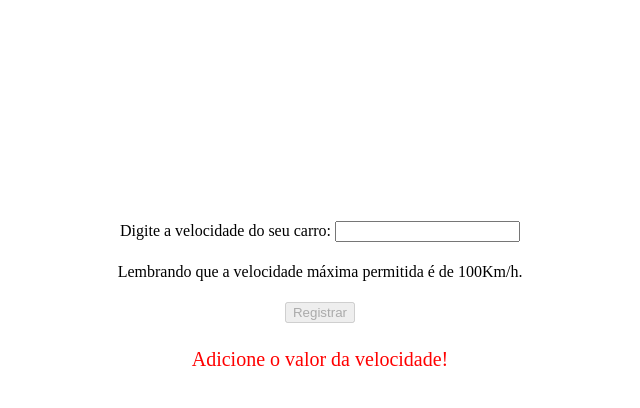
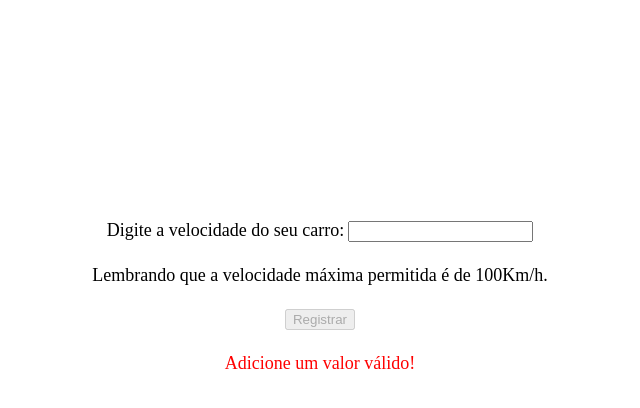
Before and after one commit to LucasDevRJ/multado, a plain HTML site: page index.html in a window 1280 px wide. Both pictures are taken after a click on the button "Registrar". Shown: the whole page, without its empty margins (320-960 px from the left). Drawn offline with Linux system fonts and the light colour scheme.

Commit message:
Melhorando as condições

```diff
--- a/css/styles.css
+++ b/css/styles.css
@@ -7,3 +7,15 @@ main {
     justify-content: center;
     gap: 5px 0;
 }
+
+label, p {
+    font-size: 18px;
+}
+
+.valor-invalido {
+    color: #FF0000;
+}
+
+.sem-multa {
+    color: #00BFFF;
+}
--- a/js/app.js
+++ b/js/app.js
@@ -5,10 +5,9 @@ let img = document.createElement("img");
 
 function verificaVelocidade() {
     var velocidade = document.getElementById("velocidade").value;
-    if (velocidade === "") {
-        var paragrafoConteudo = document.createTextNode("Adicione o valor da velocidade!");
-        p.style.color = "red";
-        p.style.fontSize = "20px";
+    if (velocidade === "" || velocidade < 0) {
+        var paragrafoConteudo = document.createTextNode("Adicione um valor válido!");
+        p.classList.add("valor-invalido");
         img.src = "";
     } else {
         if (velocidade > 107.00) {
@@ -17,7 +16,7 @@ function verificaVelocidade() {
         } else {
             var paragrafoConteudo = document.createTextNode("Velocidade está dentro do limite, parabéns!");
             img.src = "../img/sem-multa.jpg";
-            p.removeAttribute("style");
+            p.classList.add("sem-multa");
         }
     }
 
@@ -34,6 +33,8 @@ function apagaRegistros() {
     main.removeChild(p);
     main.removeChild(img);
     botao.disabled = false;
+    p.classList.remove("valor-invalido");
+    p.classList.remove("sem-multa");
 }
 
 botao.addEventListener("click", verificaVelocidade);
```
